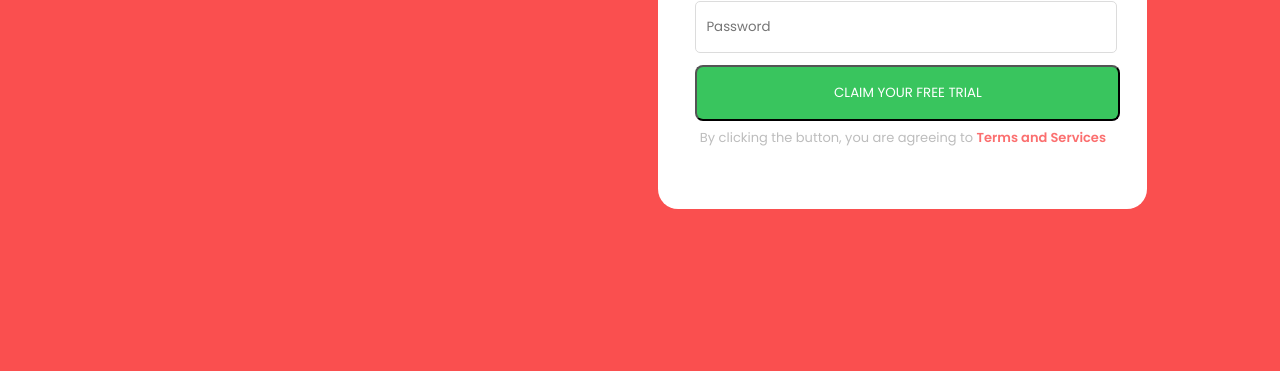
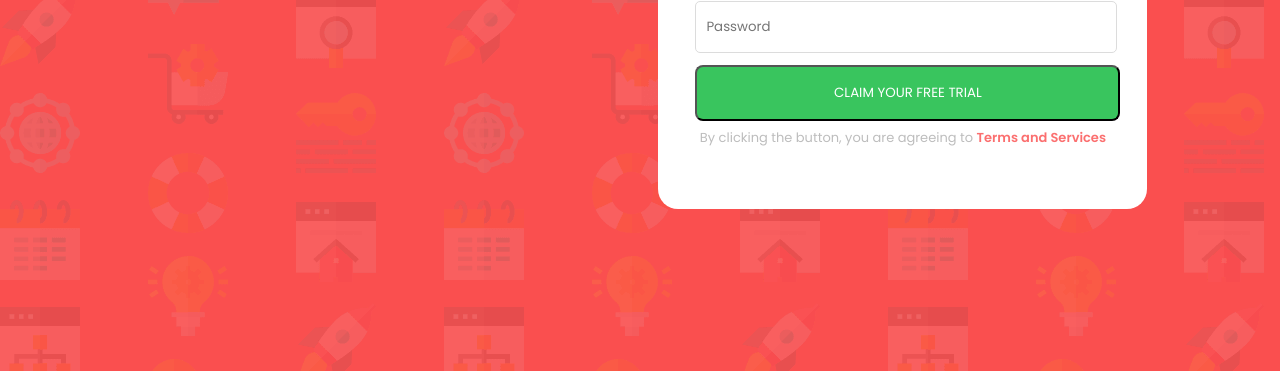
Before and after one commit to luccahora/frontendmentor-challenges, a plain HTML site: page challenge-signup/index.html in a window 1280 px wide. Shown: the part 429-800 px from the top of the page. Drawn offline with Linux system fonts and the light colour scheme; the site is published under a folder, as on GitHub Pages, so addresses that start at the root find nothing.

Commit message:
Alteração no diretório da imagem body

```diff
--- a/challenge-signup/css/style.css
+++ b/challenge-signup/css/style.css
@@ -1,5 +1,5 @@
 body{
-    background-image: url("/img/bg-intro-desktop.png");
+    background-image: url("../img/bg-intro-desktop.png");
     background-color:rgb(250, 79, 79);
 }
 
```
